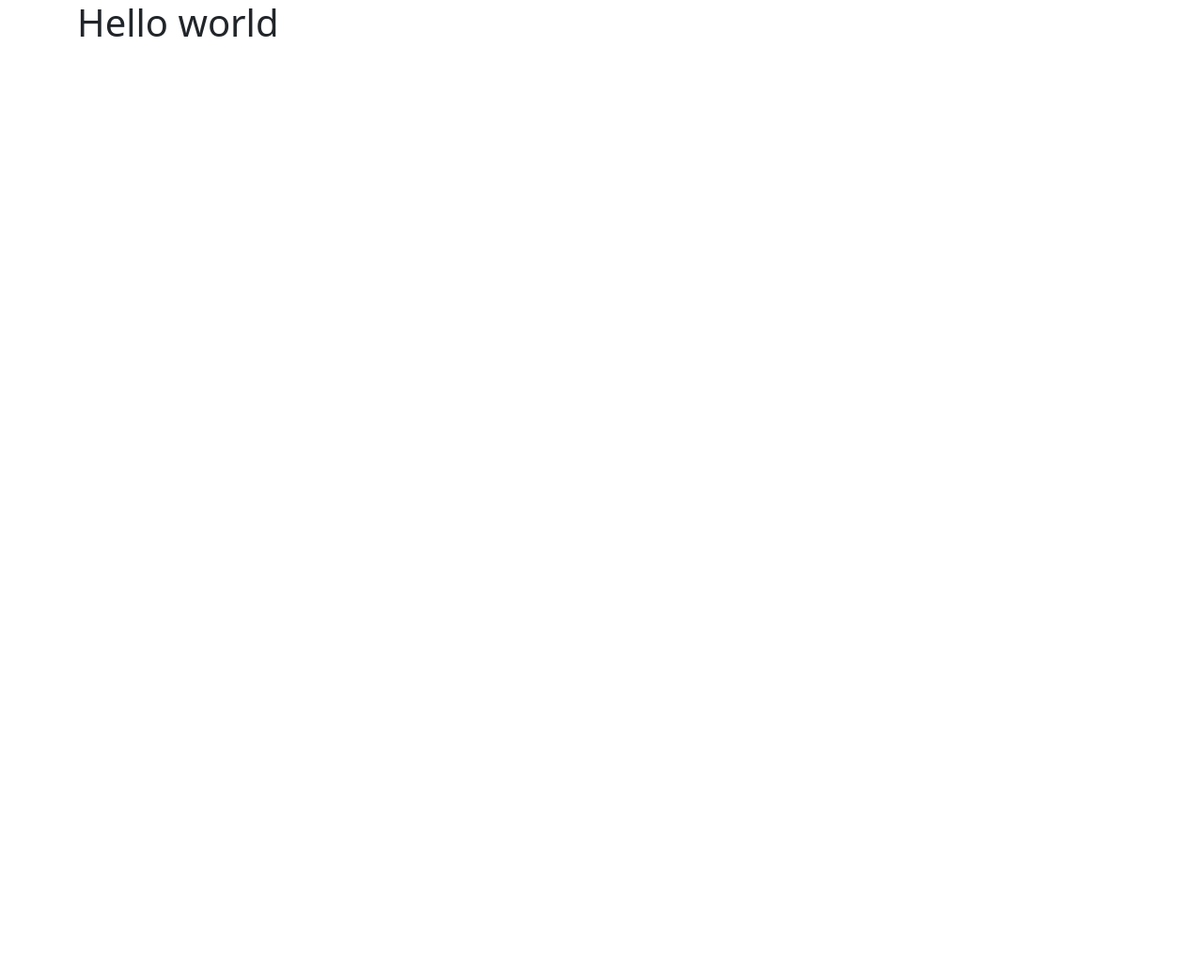
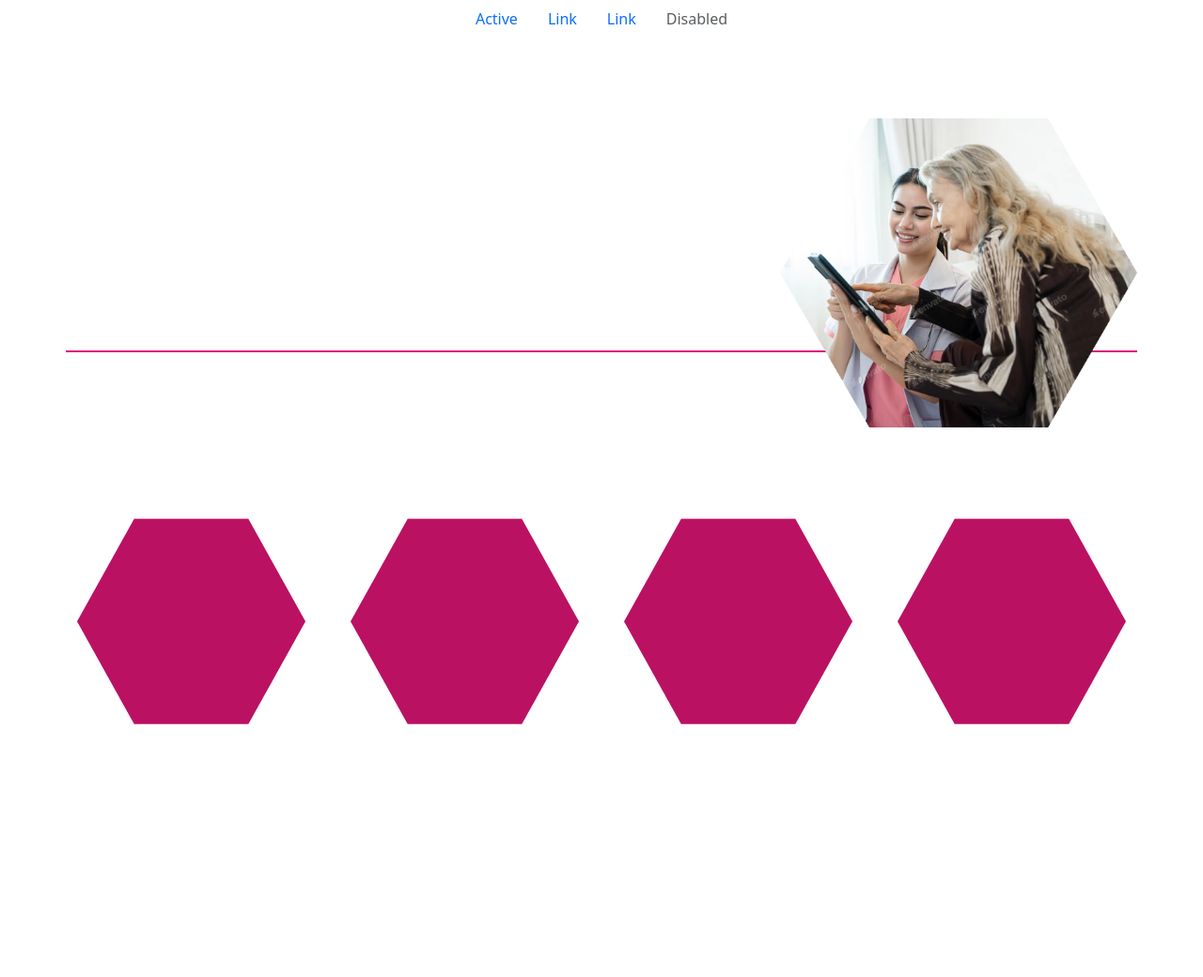
Before and after one commit to Cal-Rex/careshare-mockup, a plain HTML site: page index.html in a window 1280 px wide. Shown: the whole page at 94% size. Before the commit the page ends 800 px from the top, so only its background shows below. Drawn offline with nearby package versions, Linux system fonts and the light colour scheme.

Commit message:
base hexframes for lg styles

```diff
--- a/index.html
+++ b/index.html
@@ -1,21 +1,68 @@
 <!DOCTYPE html>
 <html lang="en">
+
 <head>
     <meta charset="UTF-8">
     <meta name="viewport" content="width=device-width, initial-scale=1.0">
-    <link href="https://cdn.jsdelivr.net/npm/bootstrap@5.3.8/dist/css/bootstrap.min.css" rel="stylesheet" integrity="sha384-sRIl4kxILFvY47J16cr9ZwB07vP4J8+LH7qKQnuqkuIAvNWLzeN8tE5YBujZqJLB" crossorigin="anonymous">
+    <link href="https://cdn.jsdelivr.net/npm/bootstrap@5.3.8/dist/css/bootstrap.min.css" rel="stylesheet"
+        integrity="sha384-sRIl4kxILFvY47J16cr9ZwB07vP4J8+LH7qKQnuqkuIAvNWLzeN8tE5YBujZqJLB" crossorigin="anonymous">
     <link rel="stylesheet" href="/style.css">
     <title>CareShare - Professional care software without the complexity</title>
 </head>
+
 <body>
-    <script src="https://cdn.jsdelivr.net/npm/bootstrap@5.3.8/dist/js/bootstrap.bundle.min.js" integrity="sha384-FKyoEForCGlyvwx9Hj09JcYn3nv7wiPVlz7YYwJrWVcXK/BmnVDxM+D2scQbITxI" crossorigin="anonymous"></script>
+    <script src="https://cdn.jsdelivr.net/npm/bootstrap@5.3.8/dist/js/bootstrap.bundle.min.js"
+        integrity="sha384-FKyoEForCGlyvwx9Hj09JcYn3nv7wiPVlz7YYwJrWVcXK/BmnVDxM+D2scQbITxI"
+        crossorigin="anonymous"></script>
 
-    <div class="container">
-        <div class="row">
-            <div class="col-sm-6 style-test"><h1>Hello world</h1></div>
+    <!-- Navigation -->
+    <nav class="nav justify-content-center">
+        <a class="nav-link active" aria-current="page" href="#">Active</a>
+        <a class="nav-link" href="#">Link</a>
+        <a class="nav-link" href="#">Link</a>
+        <a class="nav-link disabled" aria-disabled="true">Disabled</a>
+    </nav>
+
+    <!-- hero -->
+    <div class="container hero-container">
+        <div class="row" style="height: 100%;">
+            <div class="col-sm-8">
+
+            </div>
+            <div class="col-sm-4 hero-logo">
+
+            </div>
+        </div>
+    </div>
+
+    <!-- tabs -->
+    <div class="container tabs-container">
+        <div class="row gx-5" style="height: 100%;">
+            <div class="d-none d-lg-block col-lg-3">
+                <div class="tab">
+                    <div class="hexagon"></div>
+                </div>
+            </div>
+            <div class="d-none d-lg-block col-lg-3">
+                <div class="tab">
+                    <div class="hexagon"></div>
+                </div>
+            </div>
+            <div class="d-none d-lg-block col-lg-3">
+                <div class="tab">
+                    <div class="hexagon"></div>
+                </div>
+            </div>
+            <div class="d-none d-lg-block col-lg-3">
+               <div class="tab">
+                <div class="hexagon"></div>
+               </div>
+            </div>
+
         </div>
     </div>
 
     <script type="text/javascript" src="/script.js"></script>
 </body>
+
 </html>
--- a/style.css
+++ b/style.css
@@ -0,0 +1,45 @@
+.hero-container {
+    min-height: 200px;
+    height: 100vh;
+    max-height: 500px;
+    background: linear-gradient(
+        to bottom,
+        #00000000 0%,
+        #00000000 66.6%,
+        #D71879 66.6%,
+        #D71879 67%,
+        #00000000 67%,
+        #00000000 100%
+    );
+}
+
+.hero-logo {
+    background-image: url("/assets/careshare-hero.webp");
+    background-position: 50%;
+    background-size: contain;
+    background-repeat: no-repeat;
+}
+
+.tabs-container {
+    min-height: 200px;
+    height: 100vh;
+    max-height: 500px;
+}
+
+.tab {
+    background-color: #00000000;
+    height: 100%;
+    width: 100%;
+    padding: 0;
+}
+
+.hexagon {
+  position: relative;
+  padding-top: 100%; /* 1:1 Aspect Ratio */
+  width: 100%;
+  height: 100%;
+  max-height: 200px;
+  background: #bb1163;
+  -webkit-clip-path: polygon(25% 5%, 75% 5%, 100% 50%, 75% 95%, 25% 95%, 0% 50%);
+  clip-path: polygon(25% 5%, 75% 5%, 100% 50%, 75% 95%, 25% 95%, 0% 50%);
+}
```
Also changed, not shown: assets/careshare-hero.webp (added), 1 other file.
